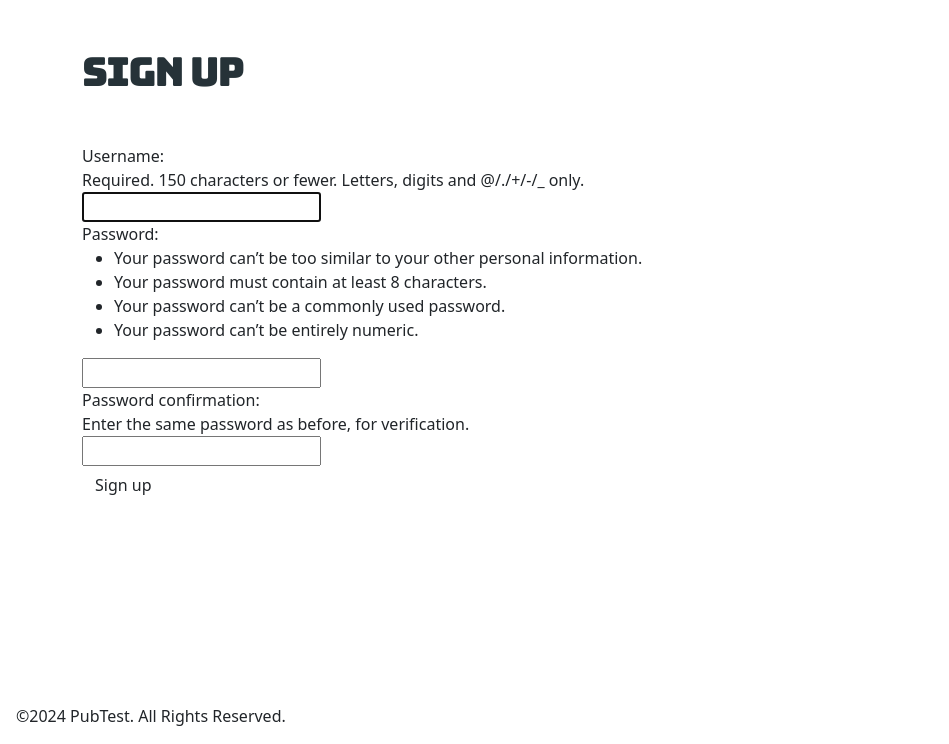
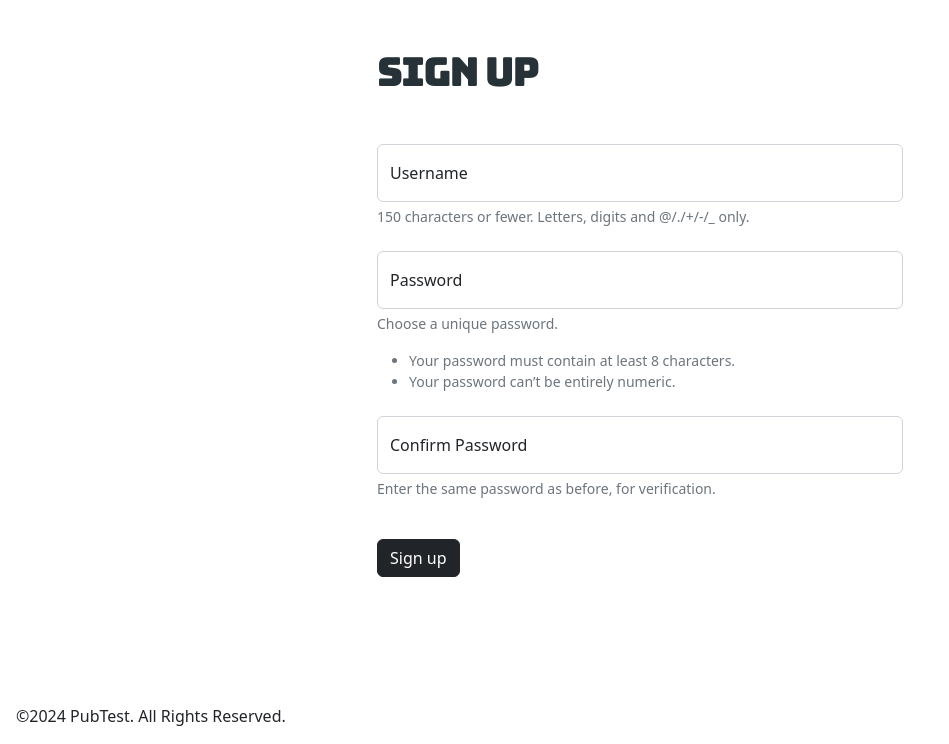
Before and after one commit to tdha/pubtest, a Django app: page /accounts/signup/ in a window 1280 px wide. Shown: the part 56-800 px from the top of the page, without its empty margins (0-949 px from the left). Run offline with Django 5.2, Linux system fonts and the light colour scheme.

Commit message:
Sign up page styled with Bootstrap

```diff
--- a/polls/forms.py
+++ b/polls/forms.py
@@ -1,14 +1,27 @@
 from django import forms
-from django.contrib.auth.forms import AuthenticationForm
+from django.contrib.auth.forms import AuthenticationForm, UserCreationForm
 from .models import Profile
 
-class CustomAuthenticationForm(AuthenticationForm):
+
+class CustomLoginForm(AuthenticationForm):
     def __init__(self, *args, **kwargs):
         super().__init__(*args, **kwargs)
         self.fields['username'].widget.attrs.update({'label': 'form-control',})
         self.fields['username'].label = ""
         self.fields['password'].widget.attrs.update({'class': 'form-control',})
         self.fields['password'].label = ""
+
+
+class CustomSignupForm(UserCreationForm):
+    def __init__(self, *args, **kwargs):
+        super().__init__(*args, **kwargs)
+        self.fields['username'].widget.attrs.update({'label': 'form-control',})
+        self.fields['username'].label = ""
+        self.fields['password1'].widget.attrs.update({'class': 'form-control',})
+        self.fields['password1'].label = ""
+        self.fields['password2'].widget.attrs.update({'class': 'form-control',})
+        self.fields['password2'].label = ""
+
 
 class ProfileForm(forms.ModelForm):
     class Meta:
--- a/polls/templates/registration/signup.html
+++ b/polls/templates/registration/signup.html
@@ -1,14 +1,43 @@
 {% extends 'base.html' %}
 {% block content %}
 
-<h1 class="mb-5 bungee-regular">Sign up</h1>
+<div class="row mx-2">
+    <div class="offset-lg-3 col-lg-6">
+        <h1 class="mb-5 bungee-regular">Sign up</h1>
 
-<p class="red-text">{{ error_message }}</p>
+        <p class="red-text">{{ error_message }}</p>
 
-<form method="POST" action="{% url 'signup' %}">
-    {% csrf_token %}
-    {{ form.as_div }}
-    <input type="submit" class="btn" value="Sign up">
-</form>
+        <div class="mb-3">
+            <form method="POST" action="{% url 'signup' %}">
+                {% csrf_token %}
+                <div class="form-floating mb-4">
+                    {{ form.username.label_tag }}
+                    <input type="text" class="form-control mb-1" id="id_username" name="username" placeholder="Username">
+                    <label for="id_username">Username</label>
+                    <small id="usernameHelp" class="form-text text-muted">150 characters or fewer. Letters, digits and @/./+/-/_ only.</small>
+                </div>
+                <div class="form-floating mb-4">
+                    {{ form.password1.label_tag }}
+                    <input type="password" class="form-control mb-1" id="id_password1" name="password1" placeholder="Password">
+                    <label for="id_password1">Password</label>
+                    <small id="usernameHelp" class="form-text text-muted">
+                        <p>Choose a unique password.</p>
+                        <ul>
+                            <li>Your password must contain at least 8 characters.</li>
+                            <li> Your password can’t be entirely numeric.</li>
+                        </ul>
+                    </small>
+                </div>
+                <div class="form-floating mb-4">
+                    {{ form.password2.label_tag }}
+                    <input type="password" class="form-control mb-1" id="id_password2" name="password2" placeholder="Confirm Password">
+                    <label for="id_password2">Confirm Password</label>
+                    <small id="usernameHelp" class="form-text text-muted">Enter the same password as before, for verification.</small>
+                </div>
+                <input type="submit" class="btn btn-dark mt-3" value="Sign up">
+            </form>
+        </div>
+    </div>
+</div>
 
 {% endblock %}
--- a/polls/urls.py
+++ b/polls/urls.py
@@ -7,7 +7,7 @@ urlpatterns = [
     path('about/', views.about, name='about'),
     path('polls/', index, name='polls_index'),
     path('fetch-articles/', polls, name='fetch_polls'),
-    path('accounts/signup/', views.signup, name='signup'),
+    path('accounts/signup/', views.user_signup, name='signup'),
     path('accounts/login/', views.user_login, name='login'),
     path('vote/', views.vote, name='vote'),
     path('profile/', views.profile, name='profile'),
--- a/polls/utils/gpt_api.py
+++ b/polls/utils/gpt_api.py
@@ -36,7 +36,7 @@ def generate_questions(article_id, headline, trail_text, body):
 
         "Write a one line summary of the provided article (do not prefix i.e. remove 'summary' and end with a full stop.). Then write a yes/no question (do not prefix i.e. remove 'question') that, once presented to the general population, will result in insightful demographic data.\n\n"
 
-        "Important! The result must be two sentences.\n\n"
+        "Important! The result must be two sentences. Separate the sentences with '\n'.\n\n"
 
         "News article below:\n\n"
         f"Headline: {headline}\n"
@@ -57,7 +57,7 @@ def generate_questions(article_id, headline, trail_text, body):
 
         # Extract the first and second sentences
         sentences = re.split(r'\n\n|\n', response.choices[0].message.content)
-        sentences = [sentence.strip() for sentence in sentences if sentence.strip()]
+        sentences = [sentence.strip(",; '\"") for sentence in sentences if sentence.strip()]
 
         summary = sentences[0]
 
--- a/polls/views.py
+++ b/polls/views.py
@@ -1,10 +1,9 @@
 from django.contrib.auth import login
-from django.contrib.auth.forms import UserCreationForm
 from django.contrib.auth.decorators import login_required
 from django.http import HttpResponse
 from django.shortcuts import render, redirect
 from django.views.decorators.http import require_http_methods
-from .forms import ProfileForm, CustomAuthenticationForm
+from .forms import ProfileForm, CustomLoginForm, CustomSignupForm
 from .models import Article, Response, Profile
 from .utils.guardian_api import fetch_articles
 
@@ -38,17 +37,17 @@ def polls(request):
     ]
     return render(request, 'polls.html', {'articles': article_data})
 
-def signup(request):
+def user_signup(request):
     error_message = ''
     if request.method == 'POST':
-        form = UserCreationForm(request.POST) # 'user' form that includes data from the browser
+        form = CustomSignupForm(request.POST) # 'user' form that includes data from the browser
         if form.is_valid():
             user = form.save()
             login(request, user) # logs in the user
             return redirect('home')
         else:
             error_message = "Unable to sign up. Please try again."
-    form = UserCreationForm()
+    form = CustomSignupForm()
     context = { 'form': form, 'error_message': error_message }
     return render(request, 'registration/signup.html', context)
 
@@ -56,14 +55,14 @@ def signup(request):
 def user_login(request):
     error_message = ''
     if request.method == 'POST':
-        form = CustomAuthenticationForm(request, data=request.POST)
+        form = CustomLoginForm(request, data=request.POST)
         if form.is_valid():
             login(request, form.get_user())
             return redirect('home')
         else:
             error_message = "Invalid username or password. Please try again."
     else:
-        form = CustomAuthenticationForm()
+        form = CustomLoginForm()
 
     return render(request, 'registration/login.html', {'form': form, 'error_message': error_message})
 
```
